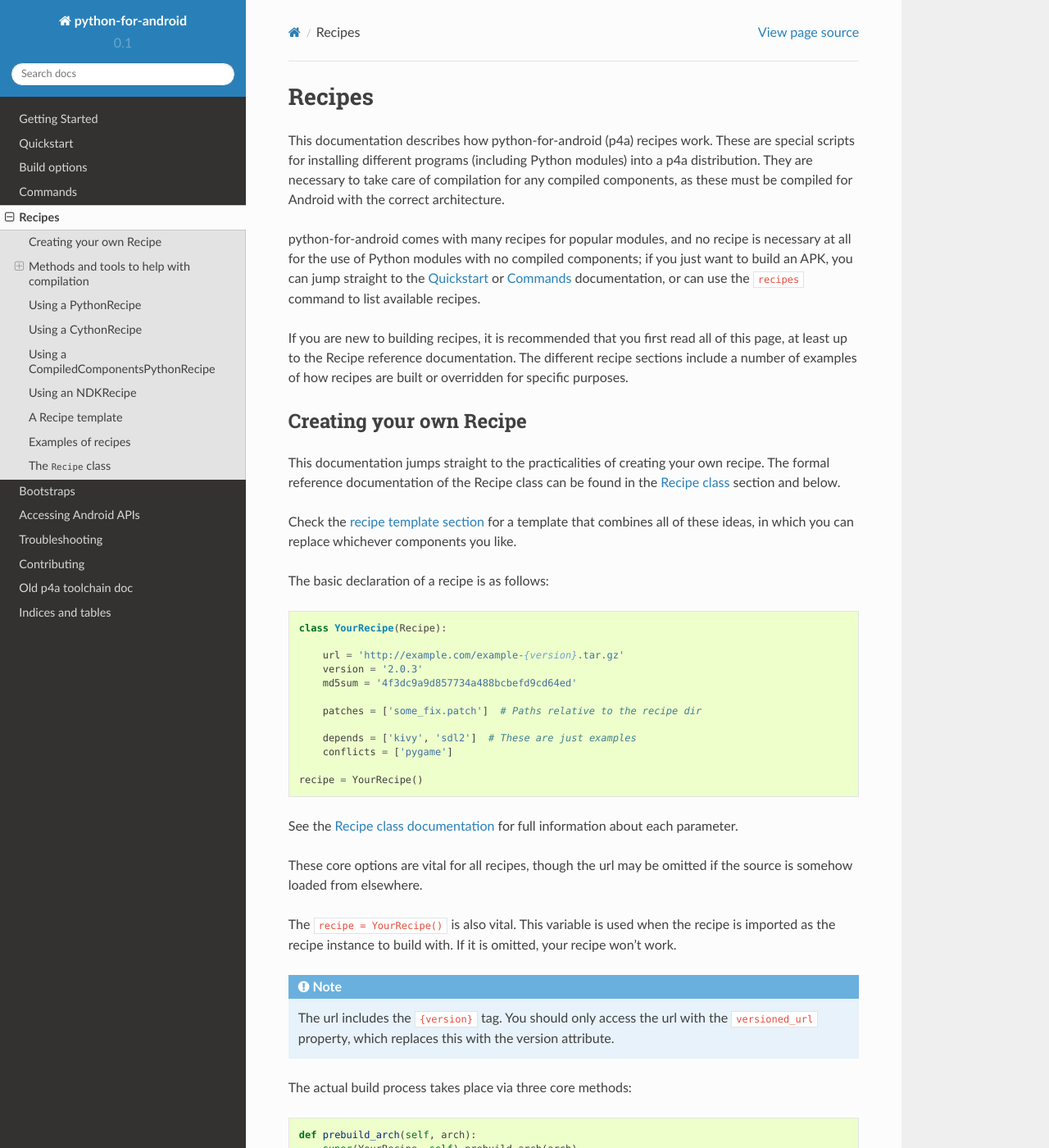
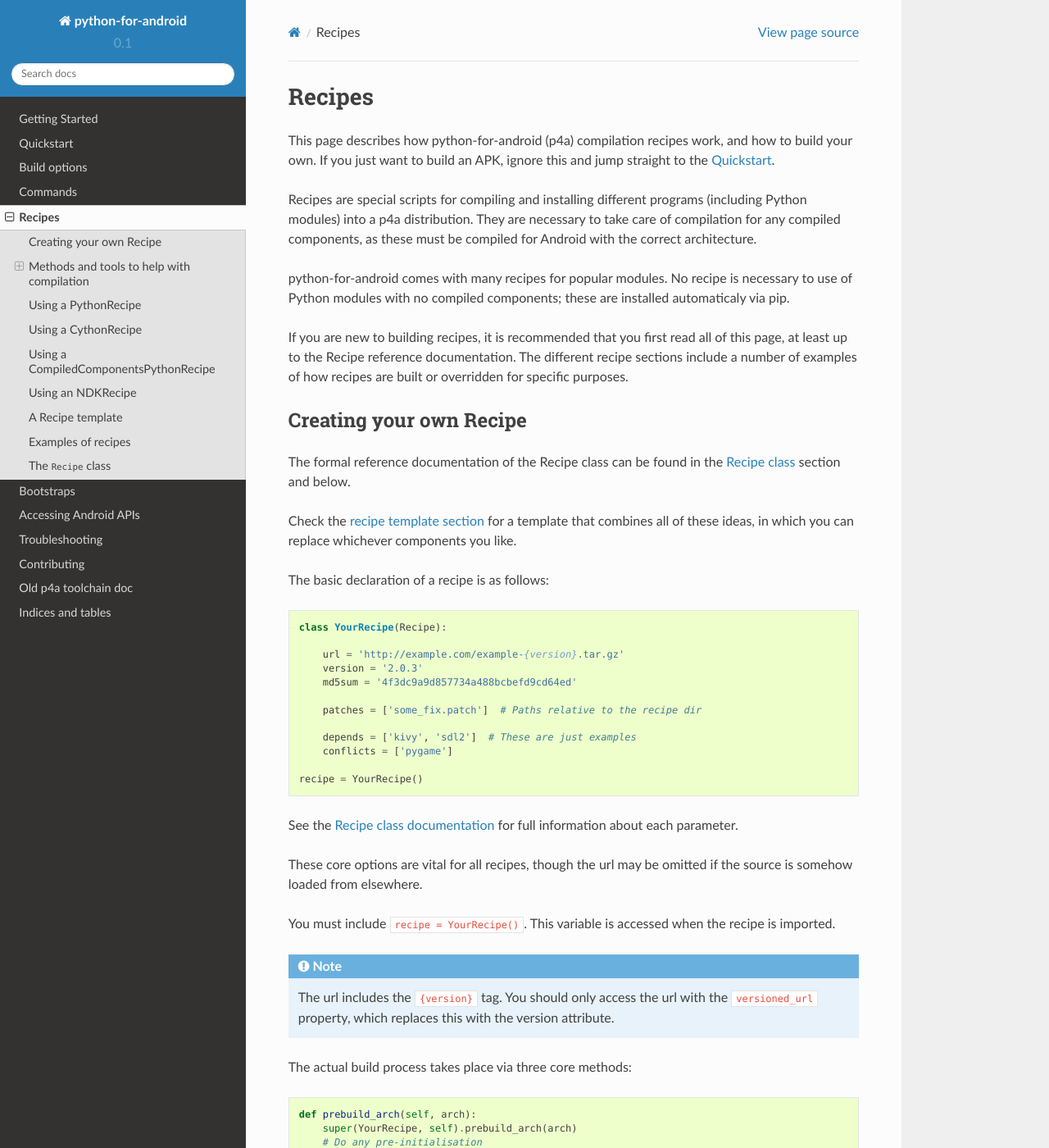
Before and after one commit to kivy/python-for-android, a Sphinx documentation site: the page built from doc/source/recipes.rst, in a window 1280 px wide and 1400 px high. Shown: the whole window at 82% size. Built offline with Sphinx 7.4.7 and the Read the Docs theme 2.0.0, drawn with Linux system fonts in a browser that asks for light colours; pages that are not in the unit, such as notebooks, are missing from menus; some of the changed text lies outside the part shown.

Commit message:
Shortened recipe doc

```diff
--- a/doc/source/recipes.rst
+++ b/doc/source/recipes.rst
@@ -2,17 +2,18 @@
 Recipes
 =======
 
-This documentation describes how python-for-android (p4a) recipes
-work. These are special scripts for installing different programs
+This page describes how python-for-android (p4a) compilation recipes
+work, and how to build your own. If you just want to build an APK,
+ignore this and jump straight to the :doc:`quickstart`.
+
+Recipes are special scripts for compiling and installing different programs
 (including Python modules) into a p4a distribution. They are necessary
 to take care of compilation for any compiled components, as these must
 be compiled for Android with the correct architecture.
 
-python-for-android comes with many recipes for popular modules, and no
-recipe is necessary at all for the use of Python modules with no
-compiled components; if you just want to build an APK, you can jump
-straight to the :doc:`quickstart` or :doc:`commands` documentation, or
-can use the :code:`recipes` command to list available recipes.
+python-for-android comes with many recipes for popular modules. No
+recipe is necessary to use of Python modules with no
+compiled components; these are installed automaticaly via pip.
 
 If you are new to building recipes, it is recommended that you first
 read all of this page, at least up to the Recipe reference
@@ -23,8 +24,7 @@
 Creating your own Recipe
 ------------------------
 
-This documentation jumps straight to the practicalities of creating
-your own recipe. The formal reference documentation of the Recipe
+The formal reference documentation of the Recipe
 class can be found in the `Recipe class <recipe_class_>`_ section and below.
 
 Check the `recipe template section <recipe_template_>`_ for a template
@@ -52,9 +52,8 @@
 These core options are vital for all recipes, though the url may be
 omitted if the source is somehow loaded from elsewhere.
 
-The ``recipe = YourRecipe()`` is also vital. This variable is used
-when the recipe is imported as the recipe instance to build with. If
-it is omitted, your recipe won't work.
+You must include ``recipe = YourRecipe()``. This variable is accessed
+when the recipe is imported.
 
 .. note:: The url includes the ``{version}`` tag. You should only
           access the url with the ``versioned_url`` property, which
@@ -74,9 +73,8 @@
           super(YourRecipe, self).build_arch(arch)
           # Do any clearing up
 
-The prebuild of every recipe is run before the build of any recipe,
-and likewise the build of every recipe is run before the postbuild of
-any. This lets you strictly order the build process.
+These methods are always run in the listed order; prebuild, then
+build, then postbuild.
 
 If you defined an url for your recipe, you do *not* need to manually
 download it, this is handled automatically.
```
